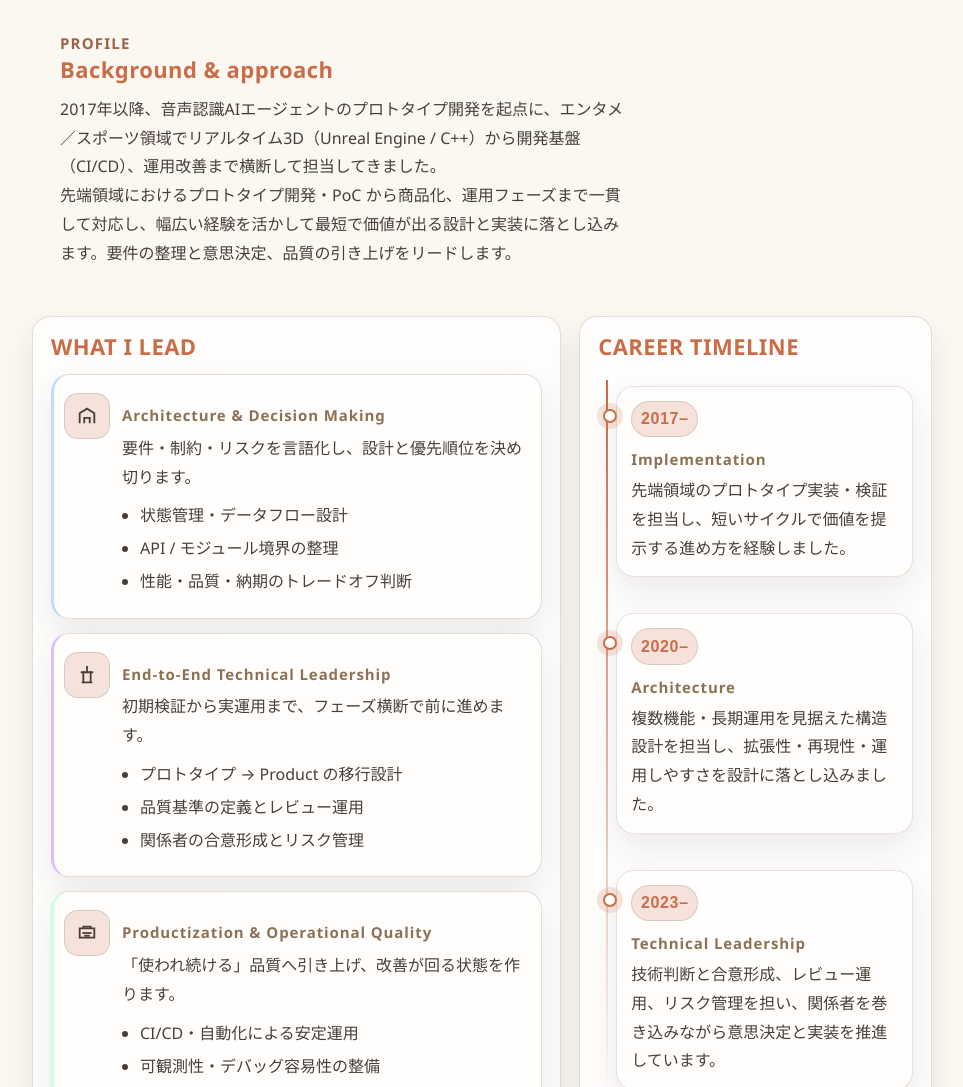
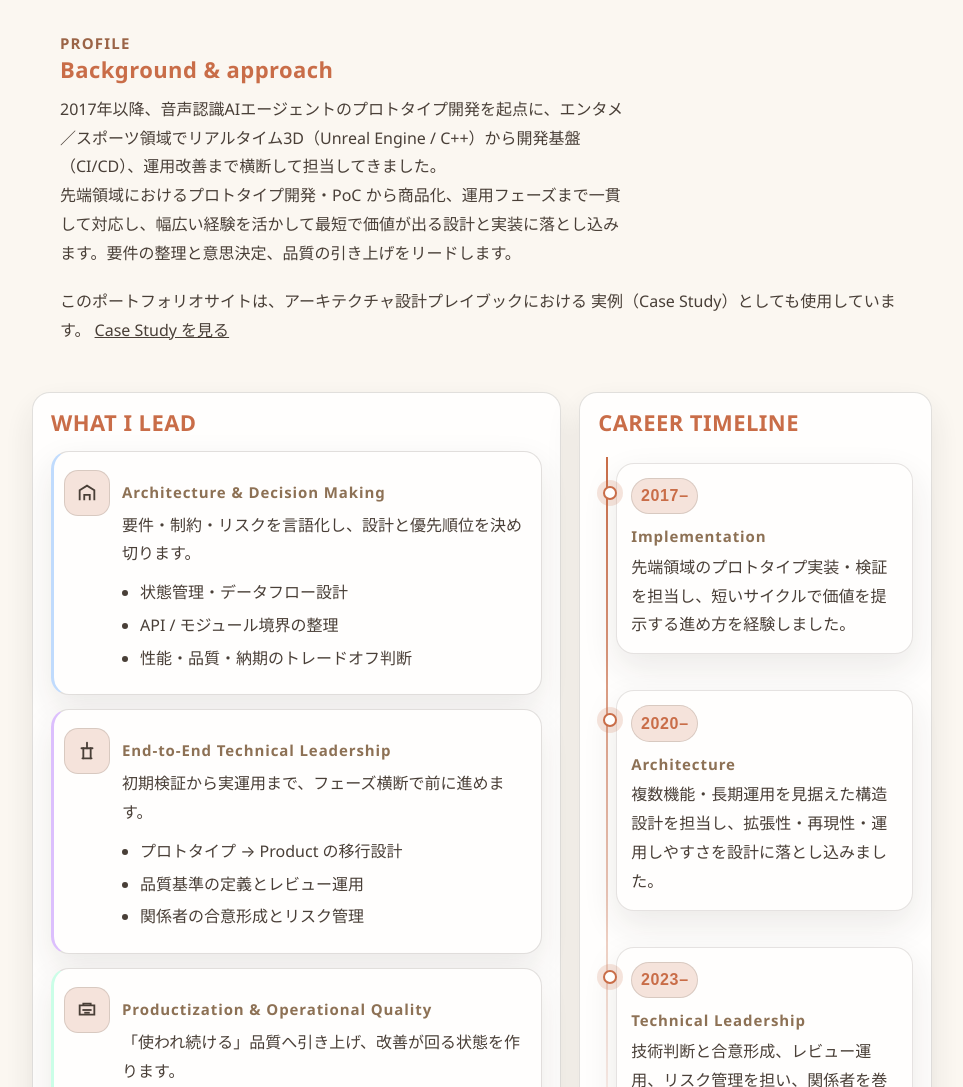
Before and after one commit to taihei-mn/portfolio, a plain HTML site: page index.html in a window 1280 px wide. Shown: the part 1023-2110 px from the top of the page, without its empty margins (158-1121 px from the left). Drawn offline with Linux system fonts and the light colour scheme; animation ran at ten frames a second.

Commit message:
Add portfolio case study link to about section

```diff
--- a/css/components/sections-about.css
+++ b/css/components/sections-about.css
@@ -41,3 +41,8 @@
 #about .timeline-desc{
   margin: 0;
 }
+
+/* Case Study note spacing */
+.about-note {
+  margin-top: 1.2em;
+}
--- a/index.html
+++ b/index.html
@@ -138,6 +138,17 @@
 <div class="about-title panel-title wb-text wb-text--panel-title">Background &amp; approach</div>
 <p class="about-intro wb-text wb-text--body">2017年以降、音声認識AIエージェントのプロトタイプ開発を起点に、エンタメ／スポーツ領域でリアルタイム3D（Unreal Engine / C++）から開発基盤（CI/CD）、運用改善まで横断して担当してきました。</p>
 <p class="about-intro wb-text wb-text--body">先端領域におけるプロトタイプ開発・PoC から商品化、運用フェーズまで一貫して対応し、幅広い経験を活かして最短で価値が出る設計と実装に落とし込みます。要件の整理と意思決定、品質の引き上げをリードします。</p>
+
+<div class="about-note">
+  <p class="wb-text wb-text--body">
+    このポートフォリオサイトは、アーキテクチャ設計プレイブックにおける
+    実例（Case Study）としても使用しています。
+    <a href="https://github.com/taihei-mn/architecture-design-playbook/blob/master/docs/PORTFOLIO_SITE_AS_CASE_STUDY.md" target="_blank" rel="noopener">
+      Case Study を見る
+    </a>
+  </p>
+</div>
+
 </div>
 <div class="about-grid">
 <div class="about-block">
```
Also changed, not shown: index.en.html (+10 -0 lines).
